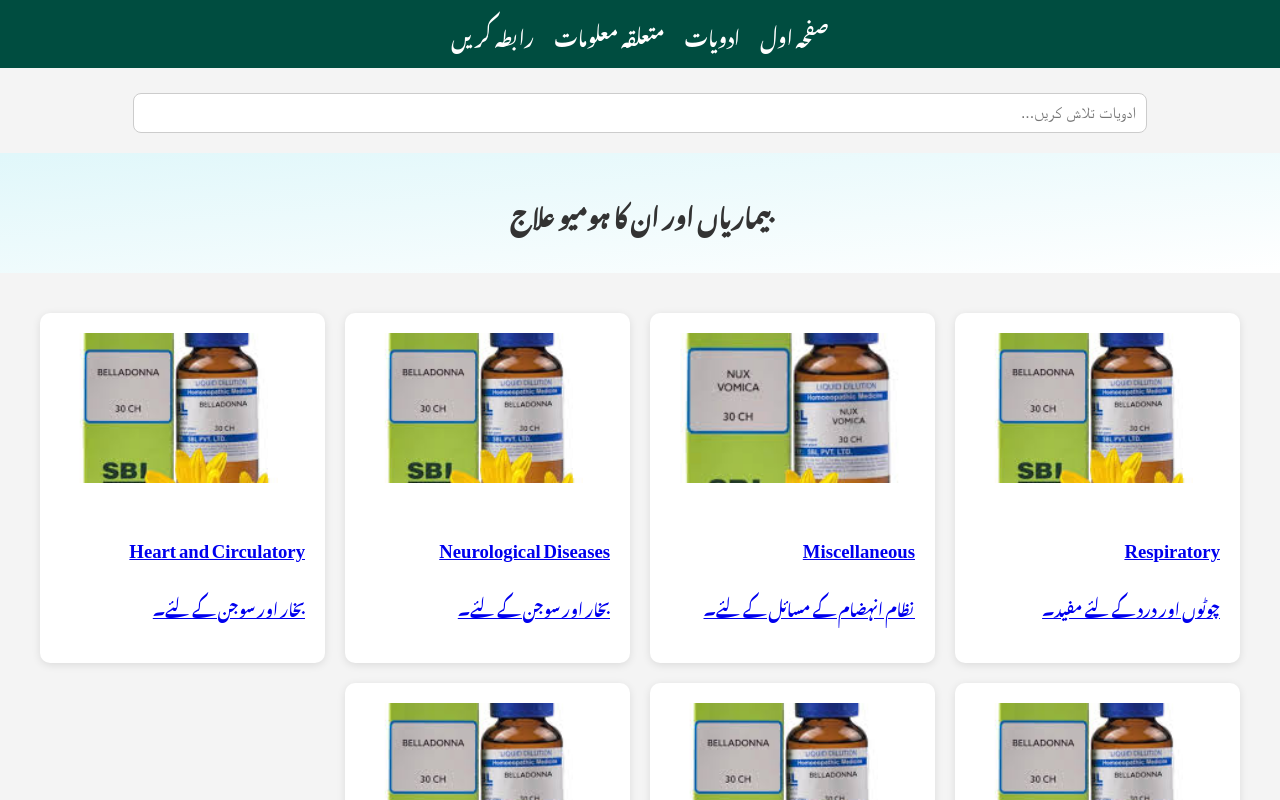
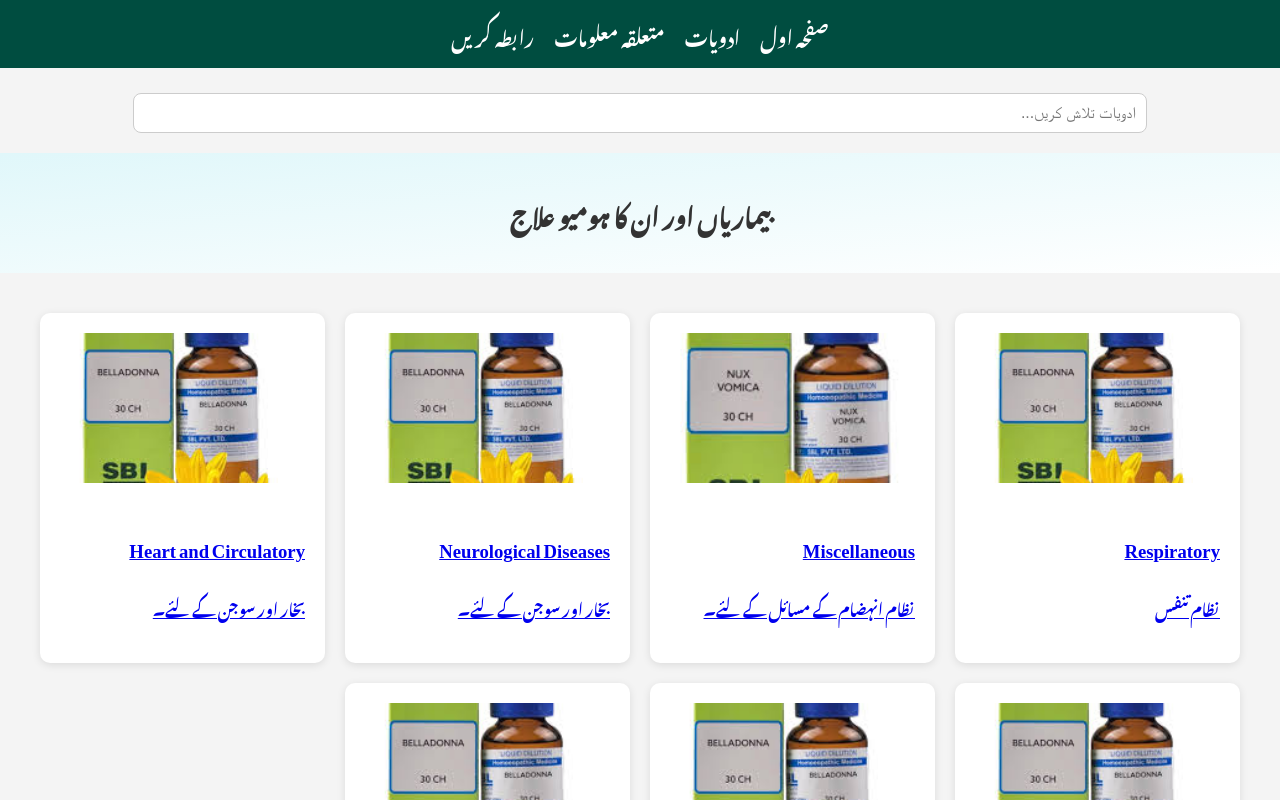
Before and after one commit to fhdiftkhar/Homoeovision, a plain HTML site: page diseases.html in a window 1280 px wide. Shown: the top 800 px of the page. Drawn offline with Linux system fonts and the light colour scheme; a web font is replaced by a local one.

Commit message:
Update diseases.html

```diff
--- a/diseases.html
+++ b/diseases.html
@@ -53,7 +53,7 @@
     <a class="card" href="respiratory.html">
       <img src="img/belladona.jpeg" alt="Arnica Montana">
       <h3>Respiratory</h3>
-      <p>چوٹوں اور درد کے لئے مفید۔</p>
+      <p>نظام تنفس </p>
     </a>
     <a class="card" href="nux-vomica.html">
       <img src="img/vomica.jpeg" alt="Nux Vomica">
```
